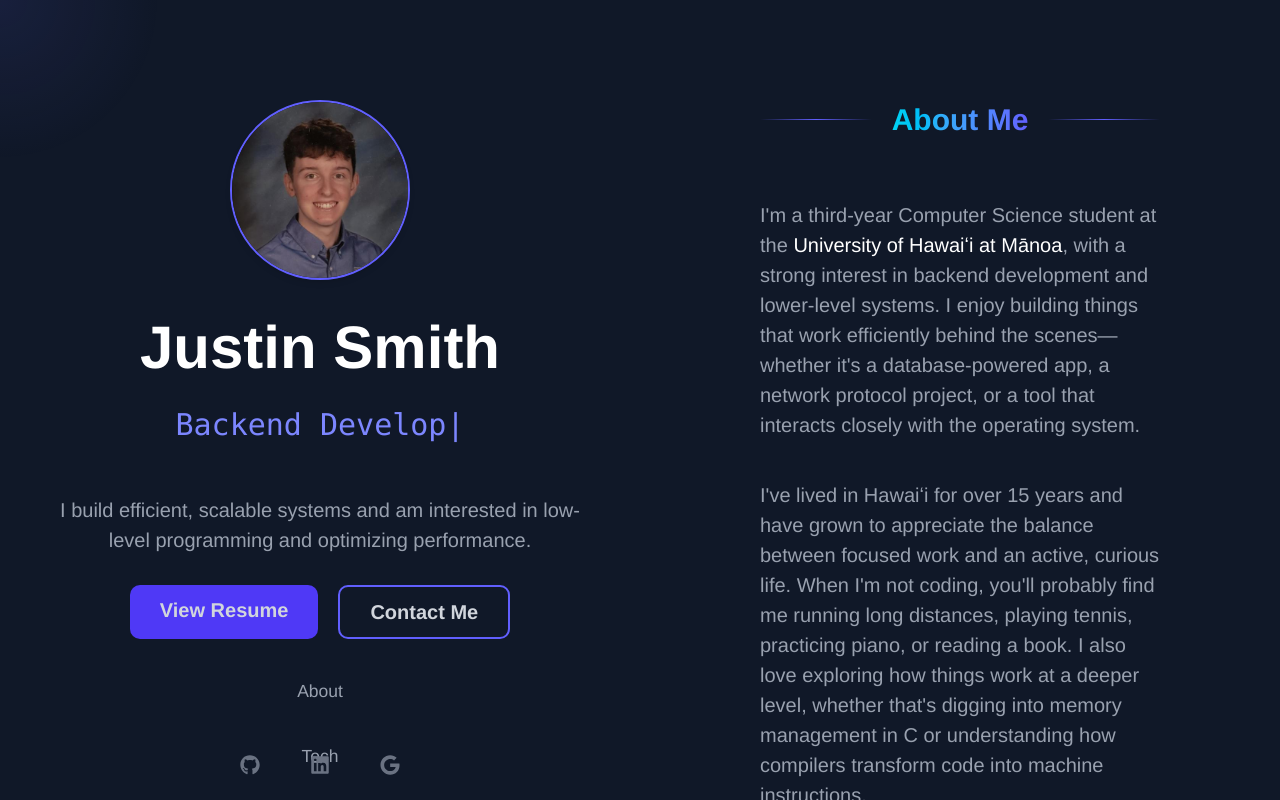
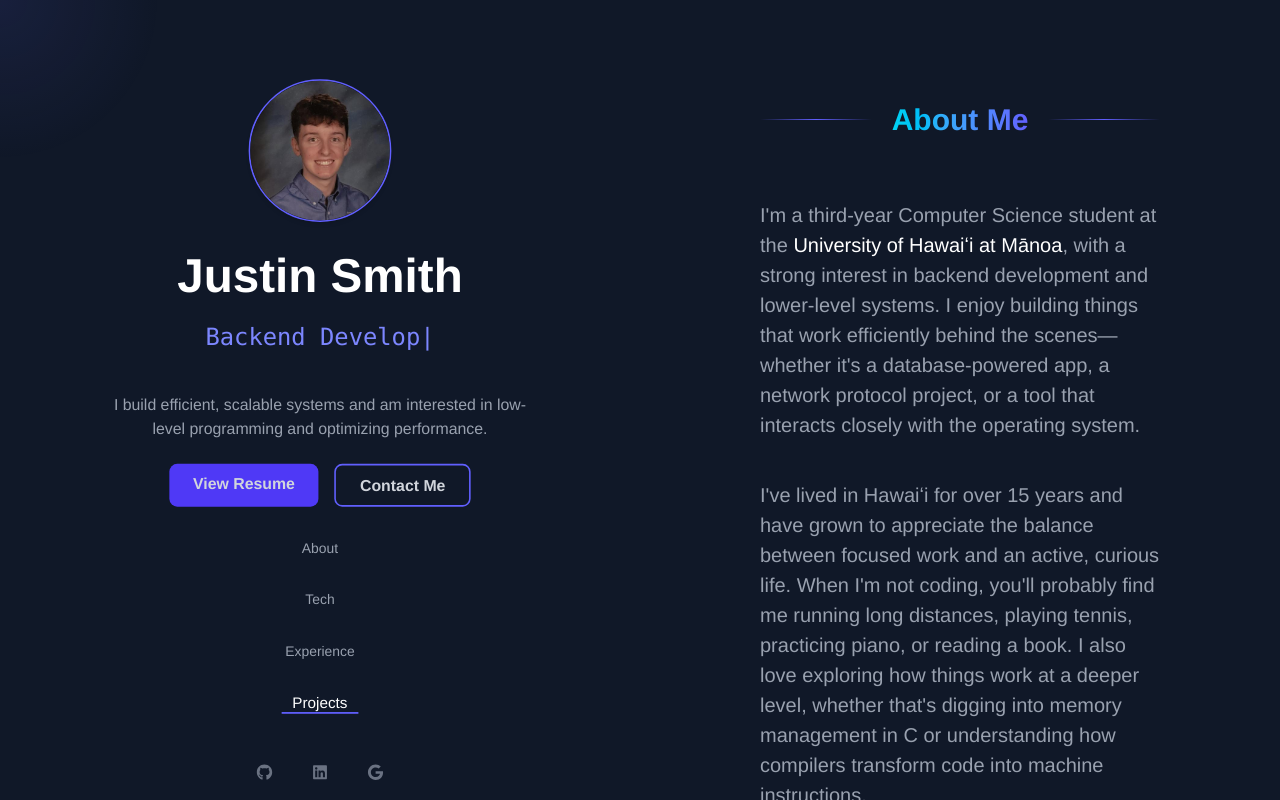
Before and after one commit to justnsmith/justnsmith.github.io, a React (Vite) app: page / in a window 1280 px wide. Built offline with nearby package versions, Linux system fonts and the light colour scheme.

Commit message:
update with current info

```diff
--- a/src/components/Hero.tsx
+++ b/src/components/Hero.tsx
@@ -20,6 +20,8 @@ export default function Hero({ isContactModalOpen, setIsContactModalOpen }: Hero
     const [isMenuOpen, setIsMenuOpen] = useState(false);
     const [isMobileView, setIsMobileView] = useState(false);
     const [contactAnimation, setContactAnimation] = useState("");
+    const [contentHeight, setContentHeight] = useState(0);
+    const [windowHeight, setWindowHeight] = useState(0);
 
     // Form state
     const [formData, setFormData] = useState({
@@ -148,20 +150,27 @@ export default function Hero({ isContactModalOpen, setIsContactModalOpen }: Hero
         }
     };
 
-    // Check window size and update mobile view state
+    // Check window size and update content information
     useEffect(() => {
-        const checkMobileView = () => {
+        const updateSizes = () => {
             setIsMobileView(window.innerWidth < 1024);
+            setWindowHeight(window.innerHeight);
+
+            // Get the actual height of the content
+            const heroSection = document.getElementById('hero-section');
+            if (heroSection) {
+                setContentHeight(heroSection.scrollHeight);
+            }
         };
 
         // Initial check
-        checkMobileView();
+        updateSizes();
 
         // Add event listener for window resize
-        window.addEventListener('resize', checkMobileView);
+        window.addEventListener('resize', updateSizes);
 
         // Cleanup
-        return () => window.removeEventListener('resize', checkMobileView);
+        return () => window.removeEventListener('resize', updateSizes);
     }, []);
 
     // Close menu when switching from mobile to desktop
@@ -273,8 +282,29 @@ export default function Hero({ isContactModalOpen, setIsContactModalOpen }: Hero
         }
     };
 
+    // Determine the scaling factor needed
+    const calculatedScaleFactor = () => {
+        if (contentHeight > windowHeight && windowHeight > 0) {
+            // Apply scale only if content is taller than viewport and not on mobile
+            return isMobileView ? 1 : Math.min(0.95, windowHeight / contentHeight);
+        }
+        return 1;
+    };
+
+    const scaleFactor = calculatedScaleFactor();
+
     return (
-        <section className="relative min-h-screen flex flex-col items-center px-6 sm:px-12 pt-20 bg-transparent text-white text-center">
+        <section
+            id="hero-section"
+            className={`relative flex flex-col items-center px-6 sm:px-12 pt-20 bg-transparent text-white text-center ${
+                contentHeight > windowHeight ? 'h-auto pb-16' : 'min-h-screen'
+            }`}
+            style={{
+                transform: `scale(${scaleFactor})`,
+                transformOrigin: 'top center',
+                marginBottom: scaleFactor < 1 ? `${(1 - scaleFactor) * -100}vh` : '0'
+            }}
+        >
             {/* Burger Menu - Only visible on mobile/tablet view */}
             {isMobileView && (
                 <div className="fixed top-4 right-6 z-50 menu-container">
@@ -378,7 +408,7 @@ export default function Hero({ isContactModalOpen, setIsContactModalOpen }: Hero
             )}
 
             {/* Social Icons - Dynamic footer instead of fixed when burger menu is present */}
-            <div className={`${isMobileView ? 'w-full flex justify-center gap-6 py-4 bg-transparent mt-auto' : 'fixed bottom-0 w-full flex justify-center gap-6 py-4 bg-transparent z-30'}`}>
+            <div className={`${isMobileView ? 'w-full flex justify-center gap-6 py-4 bg-transparent mt-auto' : 'w-full flex justify-center gap-6 py-4 bg-transparent mt-auto'}`}>
                 <a href="https://github.com/justnsmith" target="_blank" className="bg-transparent group">
                     <FontAwesomeIcon
                         icon={faGithub}
--- a/src/components/Projects.tsx
+++ b/src/components/Projects.tsx
@@ -10,6 +10,21 @@ export default function Projects() {
     const projects = [
         {
             id: 1,
+            title: "Image Processing Service",
+            date: "April 2025",
+            tech: ["AWS S3", "Docker", "Go", "PostgreSQL", "Redis", "Typescript", "TailwindCSS"],
+            description: "A full-stack image processing application with advanced backend services for secure storage, efficient processing, and dependable data management.",
+            bullets: [
+                "Implemented secure user authentication with JWT token-based authentication, email verification, and password reset functionality",
+                "Designed scalable storage solution using S3 bucket integration, Redis caching, and PostgreSQL metadata management",
+                "Built backend image processing capabilities including resize, crop, and filter application using Go imaging libraries",
+                "Created a responsive React frontend with TypeScript and Tailwind CSS for a user-friendly interface",
+                "Developed complete API endpoints for user and image management with proper authentication and authorization"
+            ],
+            url: "https://image-processing-service-nk16.onrender.com"
+        },
+        {
+            id: 2,
             title: "Custom Memory Allocator + Visualizer",
             date: "April 2025",
             tech: ["C", "Typescript", "TailwindCSS"],
@@ -24,7 +39,7 @@ export default function Projects() {
             url: "projects/custom-memory-allocator"
         },
         {
-            id: 2,
+            id: 3,
             title: "Study Buddy",
             date: "December 2024",
             tech: ["React", "PostgreSQL", "Vercel"],
@@ -37,21 +52,6 @@ export default function Projects() {
                 "Collaborated on creating a calendar feature to help users manage their joined study sessions"
             ],
             githubUrl: "https://thesoftwaredevelopers.github.io"
-        },
-        {
-            id: 3,
-            title: "Polynesian Navigation Route Planner",
-            date: "November 2024",
-            tech: ["Java", "Performance Optimization"],
-            description: "A route planning system simulating resource distribution and tourism across the Polynesian Triangle.",
-            bullets: [
-                "Collaborated on a project simulating resource distribution and tourism across the Polynesian Triangle",
-                "Implemented graph algorithms, specifically Dijkstra's algorithm, to calculate the most efficient navigation routes",
-                "Optimized the app's performance for real-time route planning and data retrieval",
-                "Worked on improving the user interface to ensure a seamless experience for users",
-                "Developed a detailed user guide for application usage and data interpretation"
-            ],
-            githubUrl: "https://github.com/justnsmith/ics311-assignment5"
         },
         {
             id: 4,
@@ -96,7 +96,11 @@ export default function Projects() {
     };
 
     const navigateToProject = (url: string) => {
-        navigate(url);
+        if (url.startsWith('http')) {
+            window.open(url, '_blank');
+        } else {
+            navigate(url);
+        }
     };
 
     const navigateToGitHub = (url: string) => {
--- a/src/components/TechStack.tsx
+++ b/src/components/TechStack.tsx
@@ -3,36 +3,36 @@ import { useState, useEffect } from "react";
 import {
     SiC,
     SiCplusplus,
+    SiGo,
     SiPython,
     SiTypescript,
     SiReact,
-    SiHtml5,
-    SiCss3,
     SiTailwindcss,
     SiGit,
     SiPostgresql,
     SiNodedotjs,
+    SiDocker,
 } from "react-icons/si";
 
 const tech = [
-    { name: "C", icon: SiC, color: "#A8B9CC", proficiency: 85 },
-    { name: "C++", icon: SiCplusplus, color: "#00599C", proficiency: 95 },
-    { name: "Python", icon: SiPython, color: "#3776ab", proficiency: 90 },
+    { name: "C", icon: SiC, color: "#A8B9CC", proficiency: 65 },
+    { name: "C++", icon: SiCplusplus, color: "#00599C", proficiency: 70 },
+    { name: "Go", icon: SiGo, color: "#00ADD8", proficiency: 68 },
+    { name: "Python", icon: SiPython, color: "#3776ab", proficiency: 72 },
     {
         name: "Java",
         icon: "java-logo",
         image: "/java-logo.svg",
         color: "#f80000",
-        proficiency: 88
+        proficiency: 67
     },
-    { name: "TypeScript", icon: SiTypescript, color: "#3178c6", proficiency: 82 },
-    { name: "React", icon: SiReact, color: "#61dafb", proficiency: 78 },
-    { name: "HTML5", icon: SiHtml5, color: "#e34f26", proficiency: 75 },
-    { name: "CSS3", icon: SiCss3, color: "#1572b6", proficiency: 75 },
-    { name: "Tailwind CSS", icon: SiTailwindcss, color: "#38bdf8", proficiency: 76 },
-    { name: "Git", icon: SiGit, color: "#f1502f", proficiency: 80 },
-    { name: "PostgreSQL", icon: SiPostgresql, color: "#336791", proficiency: 74 },
-    { name: "Node.js", icon: SiNodedotjs, color: "#83cd29", proficiency: 75 },
+    { name: "TypeScript", icon: SiTypescript, color: "#3178c6", proficiency: 62 },
+    { name: "React", icon: SiReact, color: "#61dafb", proficiency: 58 },
+    { name: "Tailwind CSS", icon: SiTailwindcss, color: "#38bdf8", proficiency: 60 },
+    { name: "Git", icon: SiGit, color: "#f1502f", proficiency: 65 },
+    { name: "PostgreSQL", icon: SiPostgresql, color: "#336791", proficiency: 55 },
+    { name: "Node.js", icon: SiNodedotjs, color: "#83cd29", proficiency: 60 },
+    { name: "Docker", icon: SiDocker, color: "#2496ED", proficiency: 63 },
 ];
 
 export default function TechStack() {
@@ -188,7 +188,7 @@ export default function TechStack() {
                     <div className="bg-gray-900 bg-opacity-50 rounded-lg px-6 py-3 flex items-center gap-2 text-sm text-gray-400 border border-gray-800">
                         <span>Hover over technologies to see proficiency levels</span>
                         <div className="w-16 h-1.5 bg-gray-800 rounded-full overflow-hidden ml-2">
-                            <div className="h-full w-4/5 rounded-full bg-gradient-to-r from-cyan-400 to-indigo-500"></div>
+                            <div className="h-full w-3/5 rounded-full bg-gradient-to-r from-cyan-400 to-indigo-500"></div>
                         </div>
                     </div>
                 </div>
--- a/src/pages/ProjectsArchive.tsx
+++ b/src/pages/ProjectsArchive.tsx
@@ -6,6 +6,14 @@ export default function ProjectsArchive() {
 
     // Projects data
     const projects = [
+        {
+            year: 2025,
+            title: "Image Processing Service",
+            technologies: ["AWS S3", "Docker", "Go", "PostgreSQL", "Redis", "Typescript", "TailwindCSS"],
+            link: "https://github.com/justnsmith/image-processing-service",
+            isInternal: false,
+            madeFor: "Personal"
+        },
         {
             year: 2025,
             title: "Custom Memory Allocator + Visualizer",
```
Also changed, not shown: src/components/Experience.tsx (+18 -25 lines).
